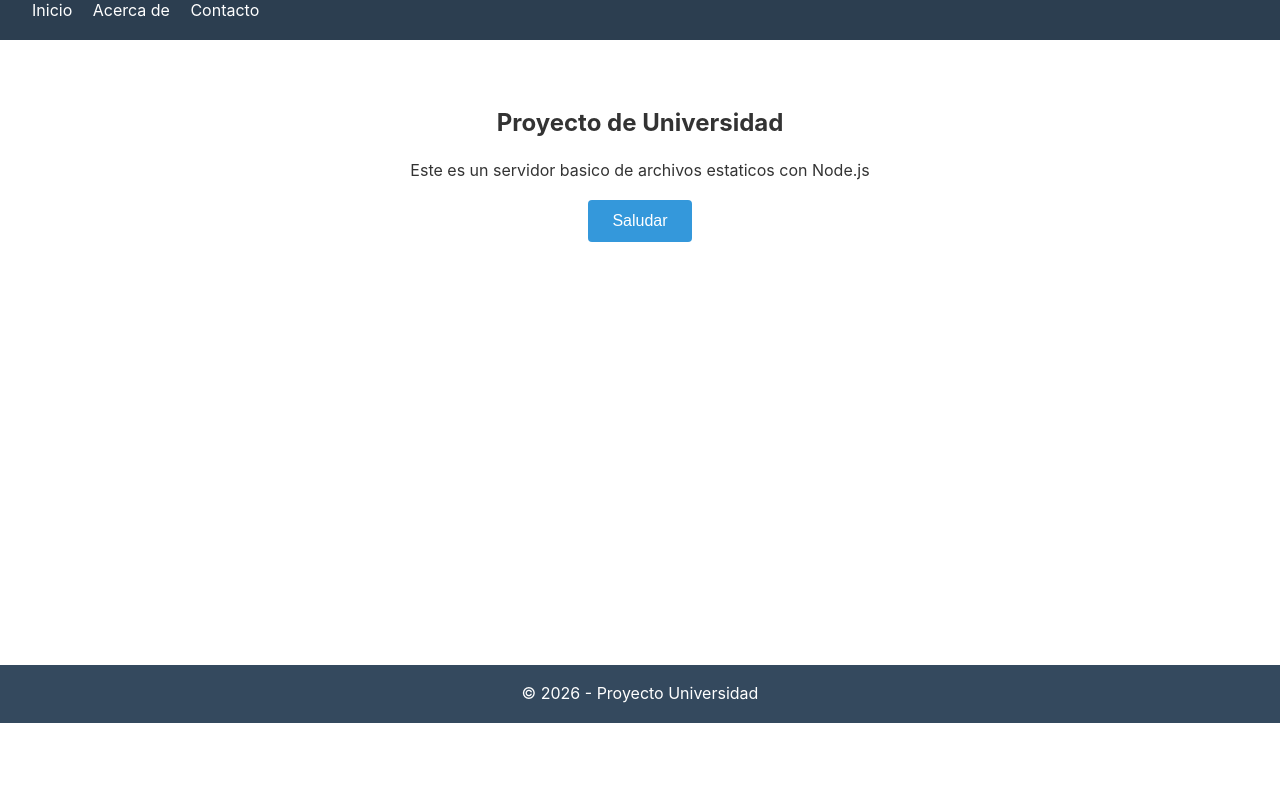
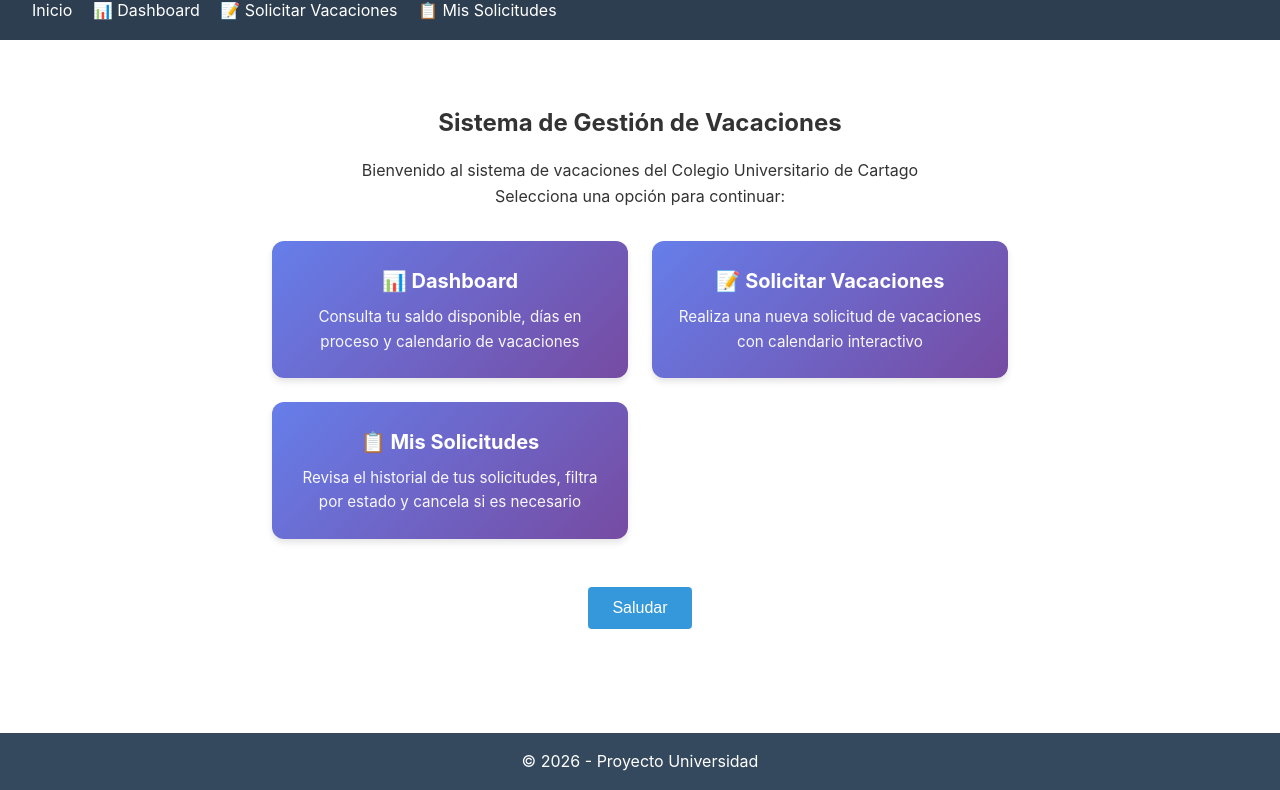
Before and after one commit to josehart280/Proyecto_Fundametos_Admin, a website: page public/index.html in a window 1280 px wide. Shown: the part 77-867 px from the top of the page. Before the commit the page ends 800 px from the top, so only its background shows below. Drawn offline with Linux system fonts and the light colour scheme.

Commit message:
feat: Conectar módulo de solicitudes desde index.html
- Actualizar index.html con navegación a dashboard, solicitud y mis_solicitudes
- Agregar tarjetas de módulos con descripciones
- Estilos CSS para tarjetas interactivas
- Mejorar UX del punto de entrada del sistema

```diff
--- a/public/css/styles.css
+++ b/public/css/styles.css
@@ -72,6 +72,39 @@ button:hover {
   min-height: 1.5rem;
 }
 
+/* Estilos para los módulos del sistema */
+.modulos {
+  display: grid;
+  grid-template-columns: repeat(auto-fit, minmax(250px, 1fr));
+  gap: 1.5rem;
+  margin: 2rem 0;
+}
+
+.modulo-card {
+  background: linear-gradient(135deg, #667eea 0%, #764ba2 100%);
+  color: white;
+  padding: 1.5rem;
+  border-radius: 12px;
+  text-decoration: none;
+  transition: transform 0.3s ease, box-shadow 0.3s ease;
+  box-shadow: 0 4px 6px rgba(0, 0, 0, 0.1);
+}
+
+.modulo-card:hover {
+  transform: translateY(-5px);
+  box-shadow: 0 8px 15px rgba(0, 0, 0, 0.2);
+}
+
+.modulo-card h3 {
+  margin-bottom: 0.5rem;
+  font-size: 1.25rem;
+}
+
+.modulo-card p {
+  font-size: 0.95rem;
+  opacity: 0.95;
+}
+
 footer {
   background: #34495e;
   color: white;
--- a/public/index.html
+++ b/public/index.html
@@ -8,18 +8,38 @@
 </head>
 <body>
   <header>
-    <h1>Bienvenido a Mi Proyecto</h1>
+    <h1>🏖️ Sistema de Vacaciones CUCR</h1>
     <nav>
       <a href="/">Inicio</a>
-      <a href="acerca.html">Acerca de</a>
-      <a href="contacto.html">Contacto</a>
+      <a href="dashboard.html">📊 Dashboard</a>
+      <a href="solicitud.html">📝 Solicitar Vacaciones</a>
+      <a href="mis_solicitudes.html">📋 Mis Solicitudes</a>
     </nav>
   </header>
 
   <main>
     <section class="hero">
-      <h2>Proyecto de Universidad</h2>
-      <p>Este es un servidor basico de archivos estaticos con Node.js</p>
+      <h2>Sistema de Gestión de Vacaciones</h2>
+      <p>Bienvenido al sistema de vacaciones del Colegio Universitario de Cartago</p>
+      <p>Selecciona una opción para continuar:</p>
+
+      <div class="modulos">
+        <a href="dashboard.html" class="modulo-card">
+          <h3>📊 Dashboard</h3>
+          <p>Consulta tu saldo disponible, días en proceso y calendario de vacaciones</p>
+        </a>
+
+        <a href="solicitud.html" class="modulo-card">
+          <h3>📝 Solicitar Vacaciones</h3>
+          <p>Realiza una nueva solicitud de vacaciones con calendario interactivo</p>
+        </a>
+
+        <a href="mis_solicitudes.html" class="modulo-card">
+          <h3>📋 Mis Solicitudes</h3>
+          <p>Revisa el historial de tus solicitudes, filtra por estado y cancela si es necesario</p>
+        </a>
+      </div>
+
       <button id="btnSaludo">Saludar</button>
       <p id="respuesta"></p>
     </section>
```
